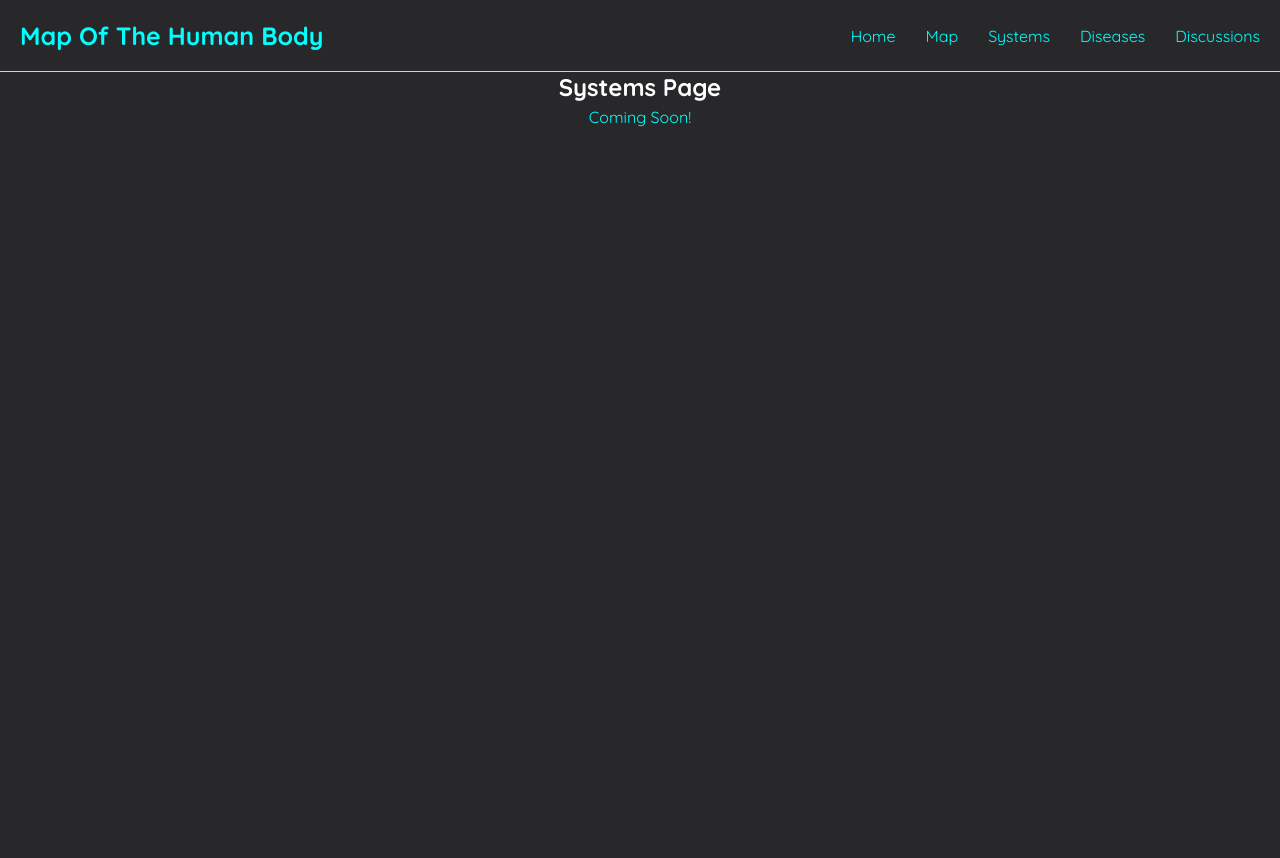
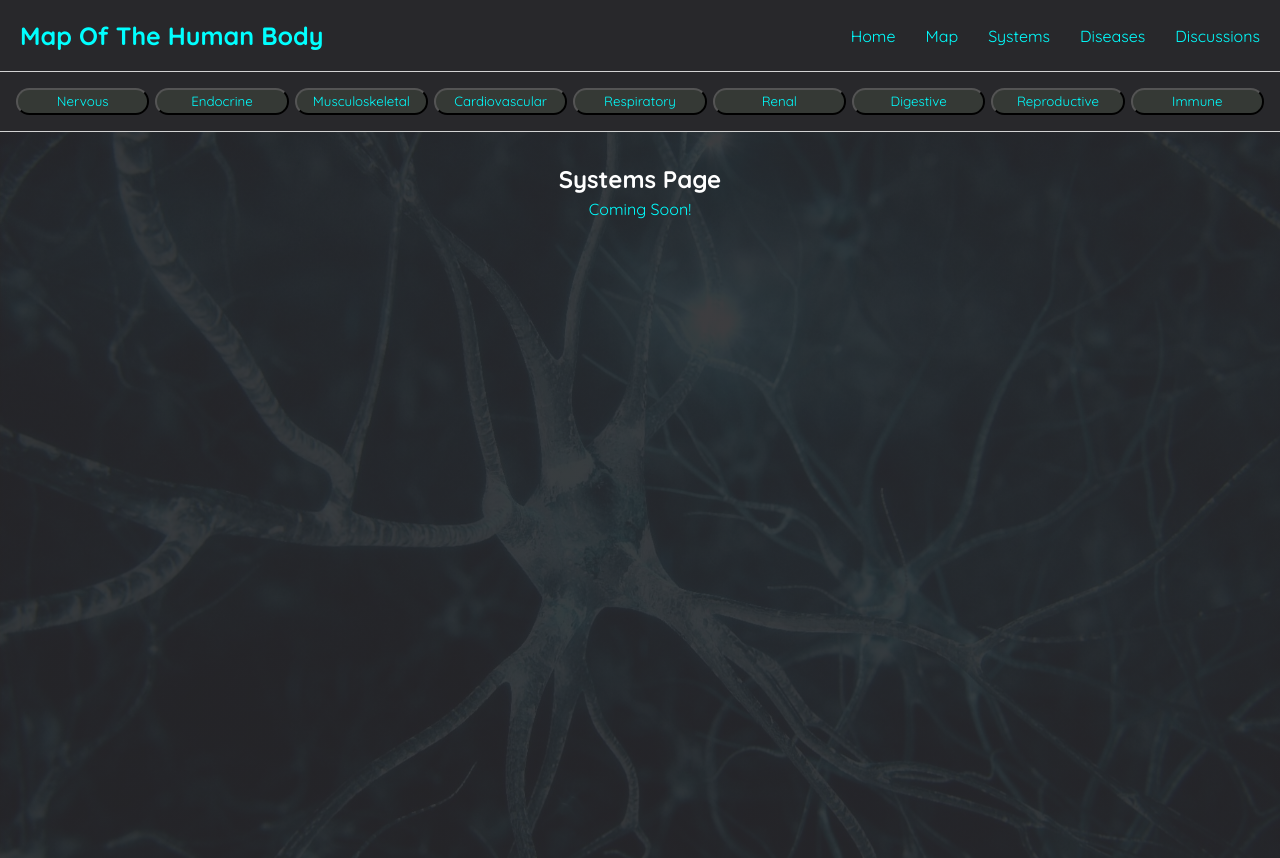
Before and after one commit to eslontok/Map-Of-The-Human-Body, a React (Create React App) app in the folder map-of-the-human-body/: page /systems in a window 1280 px wide. Shown: the top 858 px of the page. Built offline with nearby package versions, Linux system fonts and the light colour scheme.

Commit message:
Initialize Systems Page

```diff
--- a/map-of-the-human-body/src/Systems.js
+++ b/map-of-the-human-body/src/Systems.js
@@ -1,12 +1,27 @@
 import "./css/systems.css";
+import Observer from "./Observer";
 import ScrollToTop from "./ScrollToTop";
 
 function Systems(){
     return(
-        <div className="systems">
-            <ScrollToTop/>
-            <h2>Systems Page</h2>
-            <p>Coming Soon!</p>
+        <div className="systemsScene">
+            <div className="systemsList">
+                <button>Nervous</button>
+                <button>Endocrine</button>
+                <button>Musculoskeletal</button>
+                <button>Cardiovascular</button>
+                <button>Respiratory</button>
+                <button>Renal</button>
+                <button>Digestive</button>
+                <button>Reproductive</button>
+                <button>Immune</button>
+            </div>
+            <div className="systems">
+                <Observer/>
+                <ScrollToTop/>
+                <h2>Systems Page</h2>
+                <p>Coming Soon!</p>
+            </div>
         </div>
     );
 }
--- a/map-of-the-human-body/src/css/master.css
+++ b/map-of-the-human-body/src/css/master.css
@@ -17,7 +17,7 @@
     display: flex;
     align-items: center;
     margin: 0 auto;
-    border-bottom: 1px solid #d3d3d3;
+    border-bottom: 1px solid #D3D3D3;
 }
 .navbar h1 {
     font-size: 25px;
--- a/map-of-the-human-body/src/css/systems.css
+++ b/map-of-the-human-body/src/css/systems.css
@@ -1,11 +1,35 @@
 /* SYSTEMS */
 
-.systems {
-    background: #28282B;
+.systemsScene {
+    background: linear-gradient(rgba(40,40,43,0.9), rgba(40,40,43,0.9)), url("images/neurons.jpg");
+    background-size: 100% 100%;
+    background-attachment: fixed;
     min-width: 100vw;
     min-height: 100vh;
+}
+.systemsList {
+    background: #28282B;
+    display: flex;
+    padding: 1em;
+    justify-content: space-between;
+    border-bottom: 1px solid #D3D3D3;
+}
+.systemsList button {
+    background-color: #353935;
+    width: 10em;
+    height: 2em;
+    border-radius: 1em;
+}
+.systemsList button:hover{
+    outline: 2px solid #00FFFF;
+    cursor: pointer;
+}
+.systems {
+    max-width: 70em;
+    text-align: center;
     margin: 0 auto;
-    text-align: center;
+    padding-top: 2em;
+    padding-bottom: 2em;
 }
 .systems h2 {
     color: #FFFFFF;
```
